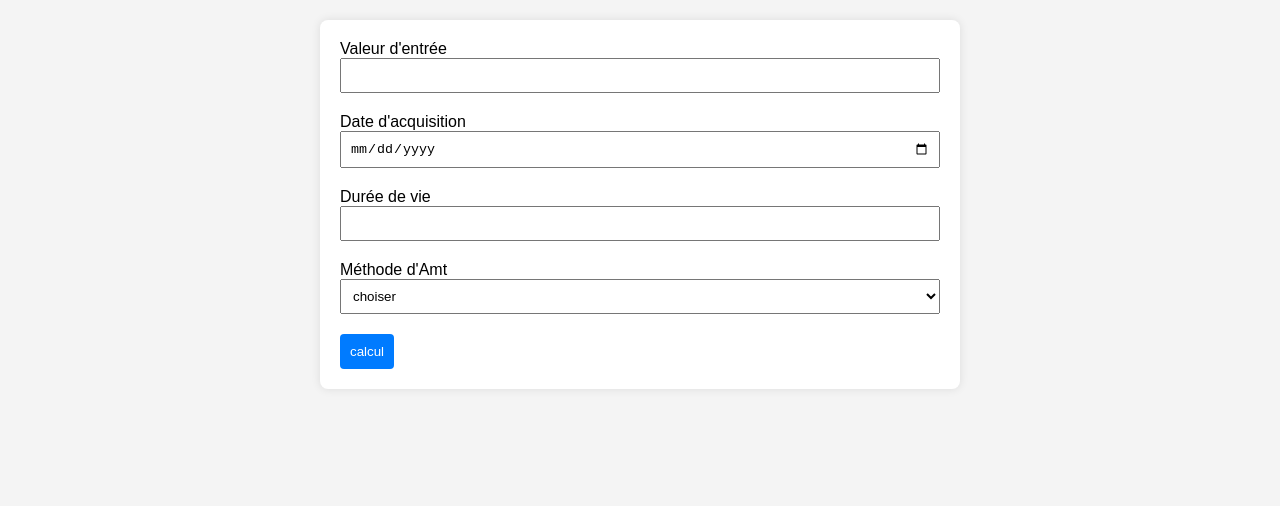
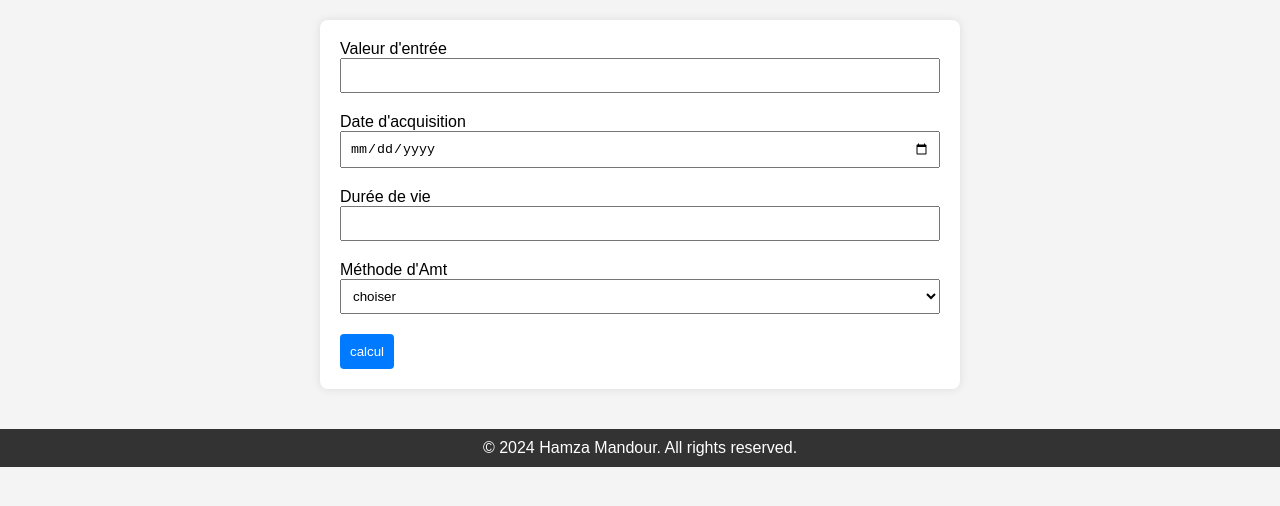
Before and after one commit to hamza-mandour/20_Amortissements, a plain HTML site: page index.html in a window 1280 px wide. Drawn offline with Linux system fonts and the light colour scheme.

Commit message:
Update index.html

```diff
--- a/index.html
+++ b/index.html
@@ -65,6 +65,18 @@
         th {
             background-color: #f2f2f2;
         }
+
+        footer {
+            margin-top: 20px;
+            text-align: center;
+            padding: 10px;
+            background-color: #333;
+            color: #fff;
+        }
+
+        footer p {
+            margin: 0;
+        }
     </style>
 </head>
 
@@ -94,6 +106,10 @@
 
 
     </table>
+    <footer>
+        <p>&copy; 2024 Hamza Mandour. All rights reserved.</p>
+    </footer>
+
     <script>
         function tr() {
             var method = document.getElementById('method').value;
```
